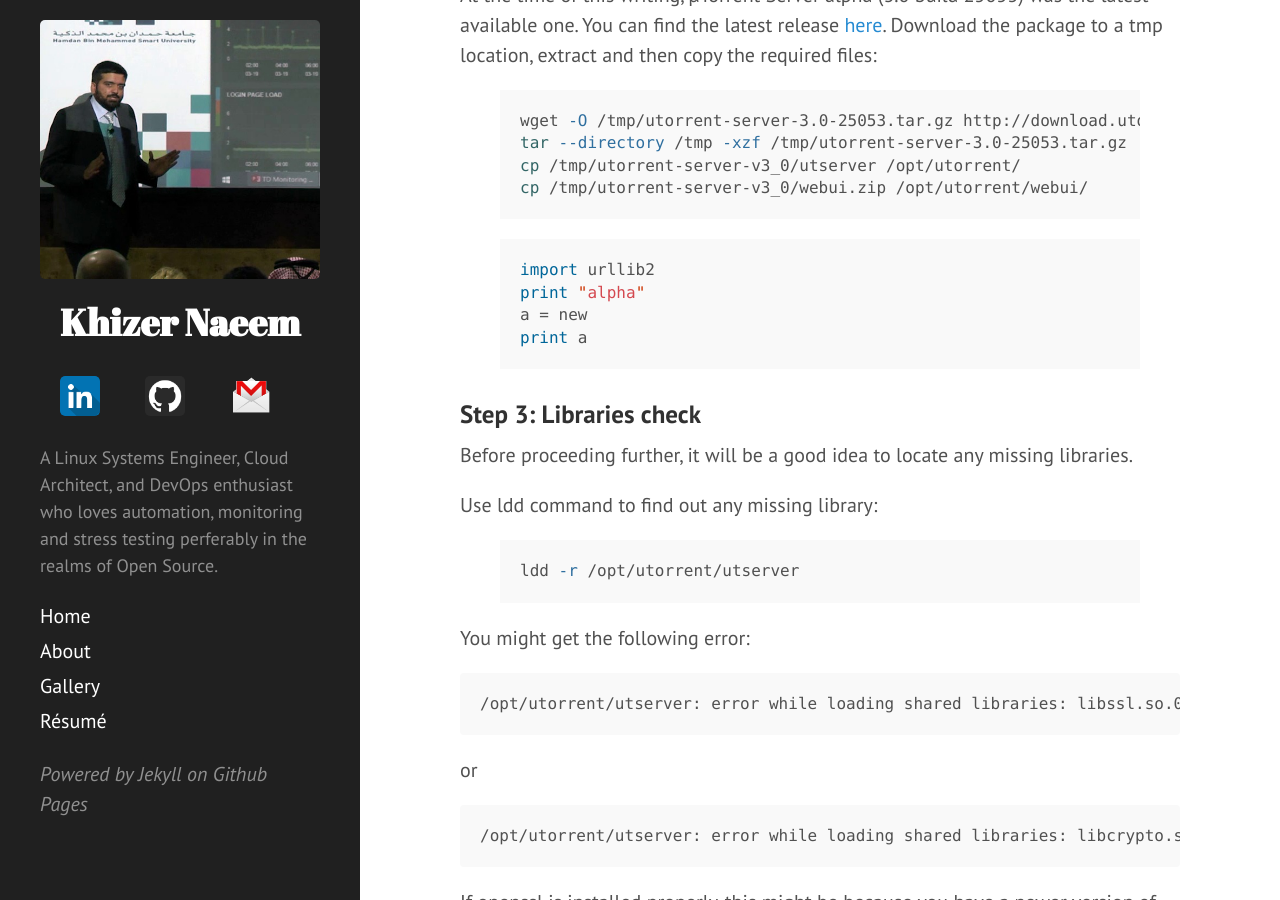
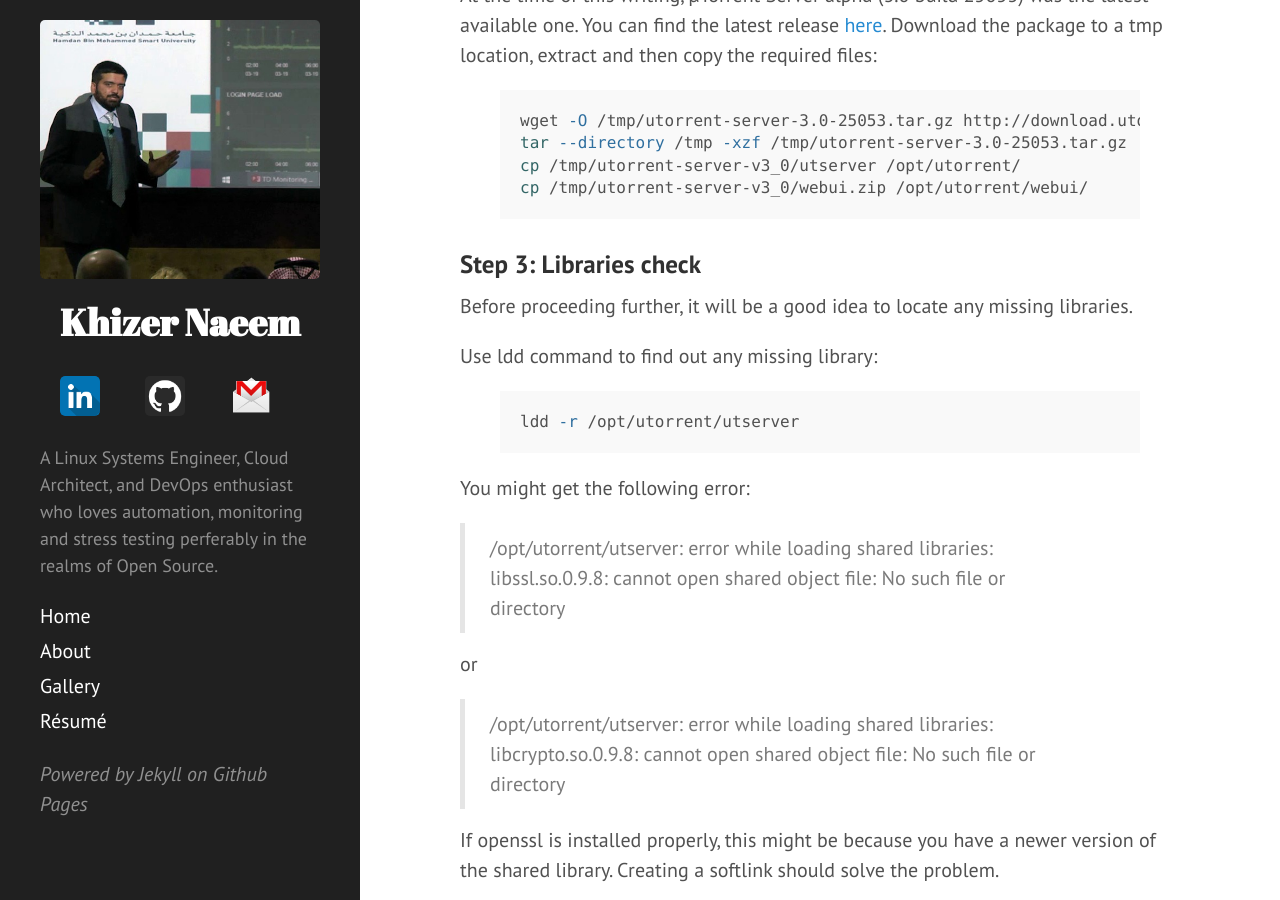
Before and after one commit to kxr/kxr.github.io, a Jekyll site: the page built from _posts/2011-12-30-utorrent-server-on-linux-step-by-step-how-to.md, in a window 1280 px wide and 900 px high, scrolled down 2279 px. Built offline with Jekyll 4.4.1, drawn with Linux system fonts in a browser that asks for light colours; comment, search, counter and statistics services are not loaded.

Commit message:
highlighter testing

```diff
--- a/_posts/2011-12-30-utorrent-server-on-linux-step-by-step-how-to.md
+++ b/_posts/2011-12-30-utorrent-server-on-linux-step-by-step-how-to.md
@@ -76,14 +76,6 @@ cp /tmp/utorrent-server-v3_0/utserver /opt/utorrent/
 cp /tmp/utorrent-server-v3_0/webui.zip /opt/utorrent/webui/
 {% endhighlight %}
 
-
-{% highlight python %}
-import urllib2
-print "alpha"
-a = new
-print a
-{% endhighlight %}
-
 ### Step 3: Libraries check
 
 Before proceeding further, it will be a good idea to locate any missing libraries.
@@ -97,11 +89,11 @@ ldd -r /opt/utorrent/utserver
 
 You might get the following error:
 
-    /opt/utorrent/utserver: error while loading shared libraries: libssl.so.0.9.8: cannot open shared object file: No such file or directory
+> /opt/utorrent/utserver: error while loading shared libraries: libssl.so.0.9.8: cannot open shared object file: No such file or directory
 
 or
 
-    /opt/utorrent/utserver: error while loading shared libraries: libcrypto.so.0.9.8: cannot open shared object file: No such file or directory
+> /opt/utorrent/utserver: error while loading shared libraries: libcrypto.so.0.9.8: cannot open shared object file: No such file or directory
 
 If openssl is installed properly, this might be because you have a newer version of the shared library. Creating a softlink should solve the problem.
 
```
